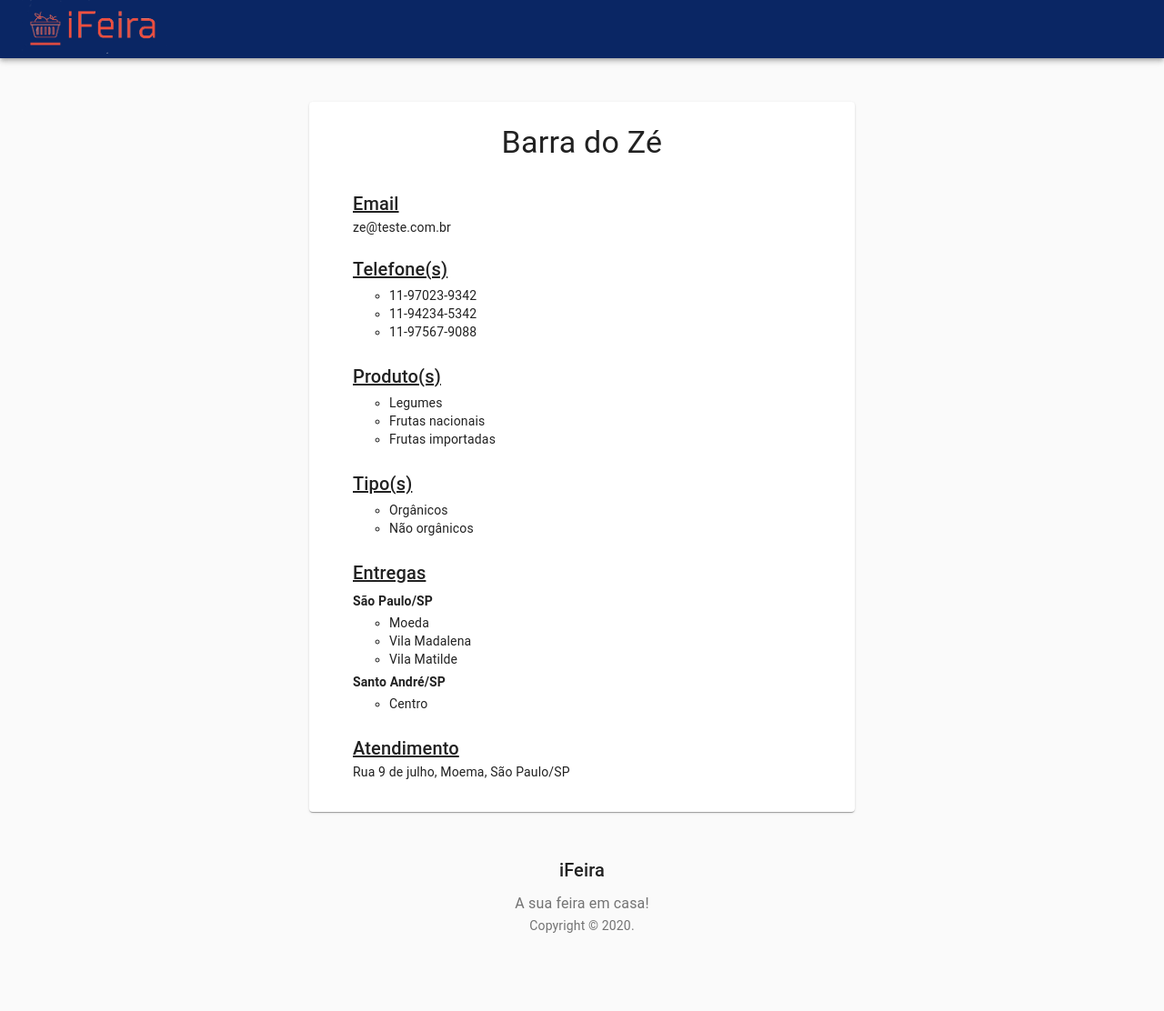
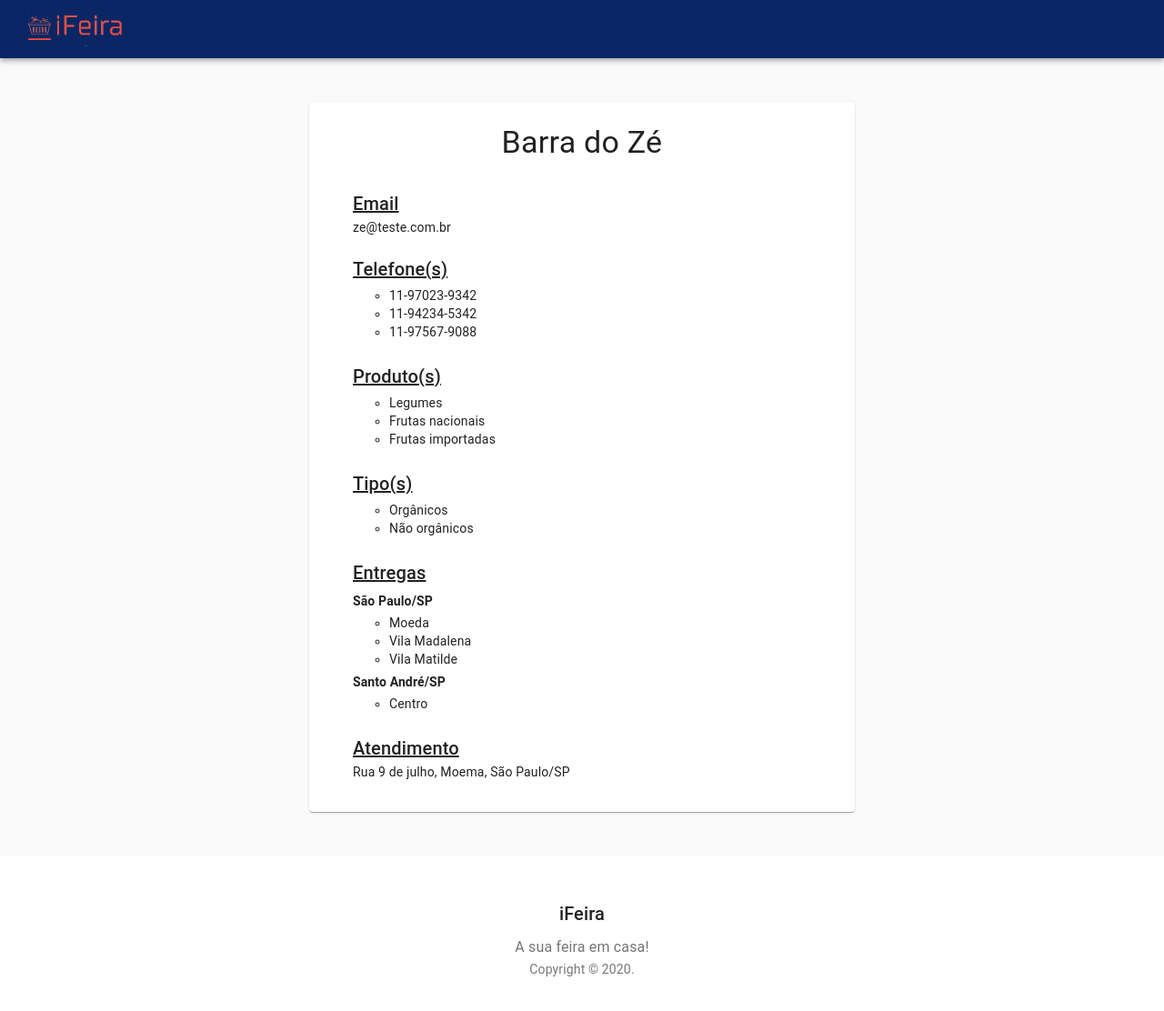
Before and after one commit to LucasHenriqueOliveira/ifeira, a React (Create React App) app: page /profile/1 in a window 1280 px wide. Shown: the top 1112 px of the page at 91% size. Before the commit the page ends 1028 px from the top, so only its background shows below. Built offline with nearby package versions, Linux system fonts and the light colour scheme; the HTML template or start-up script is replaced by a standard one.

Commit message:
code refactoring

```diff
--- a/src/pages/List/index.js
+++ b/src/pages/List/index.js
@@ -1,34 +1,21 @@
 import React, { useState } from 'react';
-import AppBar from '@material-ui/core/AppBar';
 import Button from '@material-ui/core/Button';
 import Card from '@material-ui/core/Card';
 import CardActions from '@material-ui/core/CardActions';
 import CardContent from '@material-ui/core/CardContent';
-import CssBaseline from '@material-ui/core/CssBaseline';
 import Grid from '@material-ui/core/Grid';
-import Toolbar from '@material-ui/core/Toolbar';
 import Typography from '@material-ui/core/Typography';
 import { makeStyles } from '@material-ui/core/styles';
 import Container from '@material-ui/core/Container';
-import logoImg from '../../assets/logo.png';
-import { Link } from 'react-router-dom';
 import Input from '@material-ui/core/Input';
 import InputLabel from '@material-ui/core/InputLabel';
 import MenuItem from '@material-ui/core/MenuItem';
 import FormControl from '@material-ui/core/FormControl';
 import Select from '@material-ui/core/Select';
+import Footer from '../shared/Footer';
+import Header from '../shared/Header';
 
 import './styles.css';
-
-function Copyright() {
-  return (
-    <Typography variant="body2" color="textSecondary" align="center">
-      {'Copyright © '}
-      {new Date().getFullYear()}
-      {'.'}
-    </Typography>
-  );
-}
 
 const useStyles = makeStyles((theme) => ({
   icon: {
@@ -56,10 +43,6 @@ const useStyles = makeStyles((theme) => ({
   },
   cardContent: {
     flexGrow: 1,
-  },
-  footer: {
-    backgroundColor: theme.palette.background.paper,
-    padding: theme.spacing(6),
   },
   buttons: {
     textAlign: 'center',
@@ -247,14 +230,7 @@ export default function List() {
 
   return (
     <div>
-      <CssBaseline />
-      <AppBar position="relative">
-        <Toolbar>
-            <Link className="logo" to="/">
-                <img src={logoImg} alt="Feira" />
-            </Link>
-        </Toolbar>
-      </AppBar>
+      <Header />
       <main>
         <Container className={classes.heroContent}>
           <form className={classes.root} onSubmit={handleRegister}>
@@ -438,17 +414,7 @@ export default function List() {
           </Grid>
         </Container>
       </main>
-      {/* Footer */}
-      <footer className={classes.footer}>
-        <Typography variant="h6" align="center" gutterBottom>
-          iFeira
-        </Typography>
-        <Typography variant="subtitle1" align="center" color="textSecondary" component="p">
-          A sua feira em casa!
-        </Typography>
-        <Copyright />
-      </footer>
-      {/* End footer */}
+      <Footer />
     </div>
   );
 }
--- a/src/pages/Profile/index.js
+++ b/src/pages/Profile/index.js
@@ -1,26 +1,13 @@
 import React from 'react';
-import AppBar from '@material-ui/core/AppBar';
-import CssBaseline from '@material-ui/core/CssBaseline';
-import Toolbar from '@material-ui/core/Toolbar';
 import Typography from '@material-ui/core/Typography';
 import { makeStyles } from '@material-ui/core/styles';
 import Container from '@material-ui/core/Container';
-import logoImg from '../../assets/logo.png';
-import { Link } from 'react-router-dom';
 import Grid from '@material-ui/core/Grid';
 import Paper from '@material-ui/core/Paper';
+import Footer from '../shared/Footer';
+import Header from '../shared/Header';
 
 import './styles.css';
-
-function Copyright() {
-  return (
-    <Typography variant="body2" color="textSecondary" align="center">
-      {'Copyright © '}
-      {new Date().getFullYear()}
-      {'.'}
-    </Typography>
-  );
-}
 
 const useStyles = makeStyles((theme) => ({
   icon: {
@@ -69,20 +56,12 @@ const useStyles = makeStyles((theme) => ({
   }
 }));
 
-
 export default function Profile() {
   const classes = useStyles();
 
   return (
     <div>
-      <CssBaseline />
-      <AppBar position="relative">
-        <Toolbar>
-            <Link className="logo" to="/">
-                <img src={logoImg} alt="Feira" />
-            </Link>
-        </Toolbar>
-      </AppBar>
+        <Header />
         <main className={classes.layout}>
             <Paper className={classes.paper}>
                 <Typography component="h1" variant="h4" align="center">
@@ -164,17 +143,7 @@ export default function Profile() {
                 </Container>
             </Paper>
         </main>
-      {/* Footer */}
-      <footer className={classes.footer}>
-        <Typography variant="h6" align="center" gutterBottom>
-          iFeira
-        </Typography>
-        <Typography variant="subtitle1" align="center" color="textSecondary" component="p">
-          A sua feira em casa!
-        </Typography>
-        <Copyright />
-      </footer>
-      {/* End footer */}
+        <Footer />
     </div>
   );
 }
```
Lines whose indentation alone changed are shown as unchanged.
